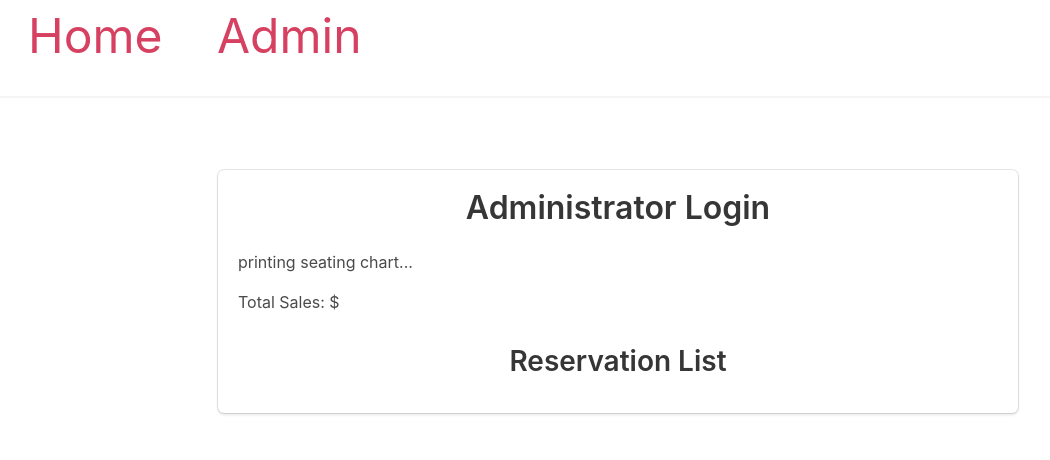
After one commit to hferguson1010/IT4320_Final_Project, a Flask app: page /admin/seating in a window 1280 px wide. The commit adds this page. Shown: the top 460 px of the page, without its empty margins (22-1072 px from the left). Run offline with Flask 3, Linux system fonts and the light colour scheme.

Commit message:
added basic landing page after successful admin login

```diff
--- a/admin/routes.py
+++ b/admin/routes.py
@@ -3,7 +3,7 @@ from flask import (
     request, redirect, url_for,
     flash, session
 )
-from models import db, Admin
+from models import Admin  # if you need to check login, etc.
 
 admin_bp = Blueprint(
     'admin', __name__,
@@ -24,11 +24,21 @@ def login_post():
     username = request.form.get('username')
     password = request.form.get('password')
 
+    # replace this with your real DB lookup…
     admin = Admin.query.filter_by(username=username).first()
-
     if admin and admin.password == password:
         session['admin_logged_in'] = True
         return redirect(url_for('admin.seating'))
 
     flash('Invalid credentials', 'error')
     return redirect(url_for('admin.login'))
+
+@admin_bp.route('/seating', methods=['GET', 'POST'])
+def seating():
+    if request.method == 'POST':
+        # GET THIS INFO FROM MAIN RESERVE.HTML(first_name, last_name, row, seat)
+        # and save to reservations table
+        flash('Seat assigned!', 'success')
+        return redirect(url_for('admin.seating'))
+
+    return render_template('seating.html')
--- /dev/null
+++ b/admin/templates/seating.html
@@ -0,0 +1,25 @@
+{% extends 'base.html' %}
+{% block title %}Seat Assignment{% endblock %}
+
+{% block content %}
+<section class="section">
+  <div class="container" style="max-width: 800px; margin: auto;">
+
+
+    <div class="box has-text-centered">
+
+      <h1 class="title">Administrator Login</h1>
+
+      <!-- Seating Chart Placeholder need to implement seating chart matrix-->
+      <p class="has-text-left">printing seating chart...</p>
+
+      <!-- Total Sales Placeholder -->
+      <p class="has-text-left">Total Sales: $<!--add price implementation --></p>
+
+      <h2 class="subtitle">Reservation List</h2>
+      <!--implement reservation list functionality -->
+    </div>
+
+  </div>
+</section>
+{% endblock %}
--- a/templates/base.html
+++ b/templates/base.html
@@ -33,6 +33,7 @@
 <body>
     <nav>
         <a href="{{ url_for('main.index') }}">Home</a>
+        <a href="{{ url_for('admin.login') }}">Admin</a>
     </nav>
     <hr>
     <div class="content">
```
